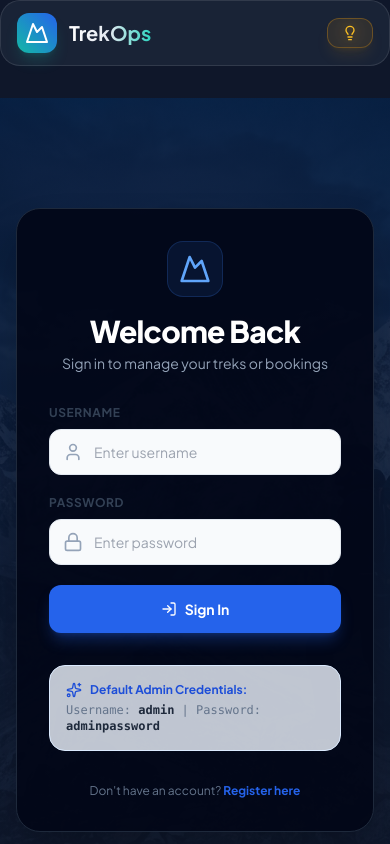
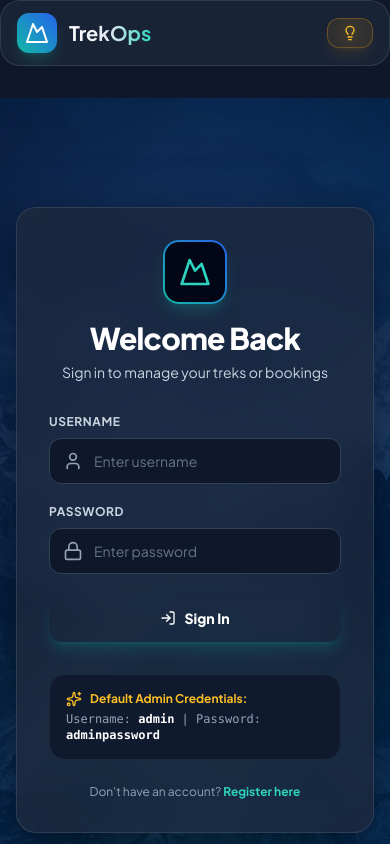
Before and after one commit to AridoshikaZu103/Trekking-Aapp, a React (Vite) app in the folder frontend/: page / in a window 390 px wide. Shown: the top 844 px of the page. Built offline with nearby package versions, Linux system fonts and the light colour scheme; no server answers.

Commit message:
style: remove 3D orbit section and center Welcome Back login card over full-screen mountain background for identical mobile and desktop presentation

```diff
--- a/frontend/src/components/TutorialModal.jsx
+++ b/frontend/src/components/TutorialModal.jsx
@@ -103,29 +103,6 @@ export default function TutorialModal({ isOpen, onClose, onQuickLogin }) {
                   <h4 className="text-sm font-bold text-white">How TrekOps Multi-Role Ecosystem Works</h4>
                   <p className="text-xs text-slate-400 mt-1 leading-relaxed">
                     TrekOps features 3 distinct user roles with full database persistence. You can create accounts or use demo credentials below.
-                  </p>
-                </div>
-              </div>
-
-              {/* 3D Orbit Radar Live Stage */}
-              <div className="p-4 rounded-2xl bg-slate-900/60 border border-slate-800 flex flex-col sm:flex-row items-center justify-between gap-4">
-                <div className="orbit-perspective py-2">
-                  <div className="orbit-stage scale-90">
-                    <div className="orbit-ring-outer" />
-                    <div className="orbit-ring-inner" />
-                    <div className="orbit-center-core">
-                      <Compass className="w-6 h-6 animate-spin-slow" />
-                    </div>
-                    <div className="orbit-node-1">Hampta Pass</div>
-                    <div className="orbit-node-2">Kashmir Lakes</div>
-                    <div className="orbit-node-3">Kedarkantha</div>
-                  </div>
-                </div>
-                <div className="text-left flex-1 pl-2">
-                  <span className="text-[10px] uppercase tracking-wider font-extrabold text-teal-400">Live 3D Expedition Orbit</span>
-                  <h5 className="font-extrabold text-white text-sm mt-0.5">Real-Time Route Radar & Capacity Tracking</h5>
-                  <p className="text-xs text-slate-400 mt-1 leading-relaxed">
-                    Live race map visualization tracks high-altitude Himalayan routes, slots capacity, and staff availability across all roles.
                   </p>
                 </div>
               </div>
--- a/frontend/src/pages/LoginPage.jsx
+++ b/frontend/src/pages/LoginPage.jsx
@@ -1,5 +1,5 @@
 import React, { useState } from 'react';
-import { Mountain, LogIn, Lock, User, ShieldCheck, Compass, Sparkles, Lightbulb } from 'lucide-react';
+import { Mountain, LogIn, Lock, User, Sparkles, ShieldCheck } from 'lucide-react';
 
 const trekkerHeroBg = '/trekker_hero_bg.png';
 
@@ -16,99 +16,39 @@ export default function LoginPage({ onLogin, onNavigateRegister, errorMsg }) {
   };
 
   return (
-    <div className="min-h-screen flex flex-col lg:flex-row mobile-hero-bg lg:bg-[#071939] items-center justify-center p-4 sm:p-6 lg:p-0">
-      {/* Left Split Hero (Image 5 Left) */}
-      <div className="hidden lg:flex flex-1 flex-col justify-between p-14 relative bg-cover bg-center h-full min-h-screen" style={{ backgroundImage: `linear-gradient(135deg, rgba(7, 25, 57, 0.88), rgba(2, 44, 94, 0.78)), url('${trekkerHeroBg}')` }}>
-        <div className="flex items-center justify-between">
-          <div className="flex items-center gap-3 text-2xl font-black text-white">
-            <Mountain className="w-8 h-8 text-blue-400" />
-            <span>TrekOps</span>
-          </div>
-          <span className="text-xs px-3 py-1 rounded-full bg-teal-500/20 text-teal-300 font-bold border border-teal-500/30 flex items-center gap-1.5">
-            <Sparkles className="w-3.5 h-3.5 text-amber-400" /> 3D Expedition Radar
-          </span>
-        </div>
+    <div
+      className="min-h-screen flex items-center justify-center p-4 sm:p-6 lg:p-8 bg-cover bg-center bg-no-repeat relative overflow-hidden"
+      style={{
+        backgroundImage: `linear-gradient(135deg, rgba(7, 25, 57, 0.88), rgba(2, 44, 94, 0.82)), url('${trekkerHeroBg}')`,
+      }}
+    >
+      {/* Ambient background glow effects */}
+      <div className="absolute top-1/4 left-1/2 -translate-x-1/2 -translate-y-1/2 w-96 h-96 bg-blue-500/10 rounded-full blur-3xl pointer-events-none" />
+      <div className="absolute bottom-10 right-10 w-80 h-80 bg-teal-500/10 rounded-full blur-3xl pointer-events-none" />
 
-        {/* 3D Orbit Radar Animation */}
-        <div className="my-6 orbit-perspective">
-          <div className="orbit-stage">
-            <div className="orbit-ring-outer" />
-            <div className="orbit-ring-inner" />
-            <div className="orbit-center-core">
-              <Mountain className="w-6 h-6" />
-            </div>
-            <div className="orbit-node-1">Hampta Pass</div>
-            <div className="orbit-node-2">Kashmir Lakes</div>
-            <div className="orbit-node-3">Kedarkantha</div>
-          </div>
-        </div>
-
-        <div className="max-w-lg">
-          <h1 className="text-5xl font-black text-white leading-tight mb-4">
-            Explore the <span className="text-sky-400">World</span>.<br />
-            Trek with <span className="text-blue-500">Purpose</span>.
-          </h1>
-          <p className="text-slate-300 text-lg mb-8">
-            Manage treks, bookings, teams and adventures seamlessly.
-          </p>
-
-          <div className="space-y-4">
-            <div className="flex items-center gap-4">
-              <div className="w-11 h-11 rounded-full bg-white/10 backdrop-blur-md flex items-center justify-center text-white">
-                <Mountain className="w-5 h-5 text-sky-400" />
-              </div>
-              <div>
-                <div className="font-bold text-white">Discover</div>
-                <div className="text-xs text-slate-300">Amazing trek destinations</div>
-              </div>
-            </div>
-
-            <div className="flex items-center gap-4">
-              <div className="w-11 h-11 rounded-full bg-white/10 backdrop-blur-md flex items-center justify-center text-white">
-                <User className="w-5 h-5 text-blue-400" />
-              </div>
-              <div>
-                <div className="font-bold text-white">Manage</div>
-                <div className="text-xs text-slate-300">Teams, staff & bookings</div>
-              </div>
-            </div>
-
-            <div className="flex items-center gap-4">
-              <div className="w-11 h-11 rounded-full bg-white/10 backdrop-blur-md flex items-center justify-center text-white">
-                <ShieldCheck className="w-5 h-5 text-emerald-400" />
-              </div>
-              <div>
-                <div className="font-bold text-white">Secure</div>
-                <div className="text-xs text-slate-300">Safe & reliable platform</div>
-              </div>
+      {/* Centered Glassmorphic Login Card */}
+      <div className="glass-panel max-w-md w-full p-8 sm:p-10 rounded-3xl border border-slate-700/80 shadow-[0_20px_60px_rgba(0,0,0,0.5)] backdrop-blur-xl bg-slate-950/85 relative z-10 animate-scale-up">
+        {/* Brand Logo Header */}
+        <div className="text-center mb-8">
+          <div className="w-16 h-16 rounded-2xl bg-gradient-to-tr from-teal-500 to-blue-600 p-0.5 shadow-lg shadow-teal-500/20 mx-auto mb-4">
+            <div className="w-full h-full bg-slate-950 rounded-[14px] flex items-center justify-center">
+              <Mountain className="w-8 h-8 text-teal-400" />
             </div>
           </div>
-        </div>
-
-        <div className="text-xs text-slate-400">
-          © 2026 TrekOps Management Application V1. Built for MAD-1 Project.
-        </div>
-      </div>
-
-      {/* Right Form (Mobile glassmorphism / Desktop split) */}
-      <div className="w-full max-w-md lg:max-w-none lg:w-[480px] bg-slate-950/90 lg:bg-white p-8 sm:p-12 rounded-3xl lg:rounded-none border border-slate-800 lg:border-none shadow-2xl lg:shadow-none flex flex-col justify-center my-auto">
-        <div className="text-center mb-8">
-          <div className="w-14 h-14 rounded-2xl bg-blue-500/10 lg:bg-blue-50 text-blue-400 lg:text-blue-600 flex items-center justify-center mx-auto mb-4 border border-blue-500/20 lg:border-none">
-            <Mountain className="w-8 h-8" />
-          </div>
-          <h2 className="text-3xl font-extrabold text-white lg:text-slate-900 tracking-tight">Welcome Back</h2>
-          <p className="text-sm text-slate-400 lg:text-slate-500 mt-1">Sign in to manage your treks or bookings</p>
+          <h2 className="text-3xl font-black text-white tracking-tight">Welcome Back</h2>
+          <p className="text-sm text-slate-300 mt-1.5">Sign in to manage your treks or bookings</p>
         </div>
 
         {errorMsg && (
-          <div className="mb-6 p-4 rounded-xl bg-rose-50 text-rose-600 text-sm font-semibold border border-rose-100">
-            {errorMsg}
+          <div className="mb-6 p-4 rounded-xl bg-rose-500/10 text-rose-400 text-xs font-bold border border-rose-500/30 flex items-center gap-2">
+            <span>⚠️</span>
+            <span>{errorMsg}</span>
           </div>
         )}
 
         <form onSubmit={handleSubmit} className="space-y-5">
           <div>
-            <label className="block text-xs font-bold text-slate-700 uppercase tracking-wider mb-2">
+            <label className="block text-xs font-bold text-slate-300 uppercase tracking-wider mb-2">
               Username
             </label>
             <div className="relative">
@@ -121,13 +61,13 @@ export default function LoginPage({ onLogin, onNavigateRegister, errorMsg }) {
                 value={username}
                 onChange={(e) => setUsername(e.target.value)}
                 placeholder="Enter username"
-                className="w-full pl-11 pr-4 py-3 bg-slate-50 border border-slate-200 rounded-xl text-slate-900 text-sm focus:bg-white focus:border-blue-600 focus:outline-none"
+                className="w-full pl-11 pr-4 py-3 bg-slate-900/90 border border-slate-700 rounded-xl text-white placeholder-slate-500 text-sm focus:border-teal-400 focus:outline-none focus:ring-1 focus:ring-teal-400 transition-all"
               />
             </div>
           </div>
 
           <div>
-            <label className="block text-xs font-bold text-slate-700 uppercase tracking-wider mb-2">
+            <label className="block text-xs font-bold text-slate-300 uppercase tracking-wider mb-2">
               Password
             </label>
             <div className="relative">
@@ -140,7 +80,7 @@ export default function LoginPage({ onLogin, onNavigateRegister, errorMsg }) {
                 value={password}
                 onChange={(e) => setPassword(e.target.value)}
                 placeholder="Enter password"
-                className="w-full pl-11 pr-4 py-3 bg-slate-50 border border-slate-200 rounded-xl text-slate-900 text-sm focus:bg-white focus:border-blue-600 focus:outline-none"
+                className="w-full pl-11 pr-4 py-3 bg-slate-900/90 border border-slate-700 rounded-xl text-white placeholder-slate-500 text-sm focus:border-teal-400 focus:outline-none focus:ring-1 focus:ring-teal-400 transition-all"
               />
             </div>
           </div>
@@ -148,28 +88,35 @@ export default function LoginPage({ onLogin, onNavigateRegister, errorMsg }) {
           <button
             type="submit"
             disabled={loading}
-            className="w-full py-3.5 px-4 bg-blue-600 hover:bg-blue-700 rounded-xl font-bold text-white shadow-lg shadow-blue-600/30 flex items-center justify-center gap-2 text-sm transition-all"
+            className="w-full py-3.5 px-4 btn-gradient rounded-xl font-extrabold text-white shadow-lg shadow-teal-500/20 flex items-center justify-center gap-2 text-sm transition-all hover:opacity-95"
           >
-            <LogIn className="w-4 h-4" />
-            <span>Sign In</span>
+            {loading ? (
+              <span className="w-5 h-5 border-2 border-white/30 border-t-white rounded-full animate-spin" />
+            ) : (
+              <>
+                <LogIn className="w-4 h-4" />
+                <span>Sign In</span>
+              </>
+            )}
           </button>
         </form>
 
-        <div className="mt-8 p-4 rounded-2xl bg-blue-50/80 border border-blue-100 text-xs text-slate-600">
-          <div className="flex items-center gap-2 text-blue-700 font-bold mb-1">
+        {/* Demo Admin Credentials Helper Card */}
+        <div className="mt-8 p-4 rounded-2xl bg-slate-900/80 border border-slate-800 text-xs text-slate-300">
+          <div className="flex items-center gap-2 text-amber-400 font-bold mb-1">
             <Sparkles className="w-4 h-4" />
             <span>Default Admin Credentials:</span>
           </div>
-          <div className="font-mono text-slate-500">
-            Username: <span className="font-bold text-slate-800">admin</span> | Password: <span className="font-bold text-slate-800">adminpassword</span>
+          <div className="font-mono text-slate-400">
+            Username: <span className="font-bold text-white">admin</span> | Password: <span className="font-bold text-white">adminpassword</span>
           </div>
         </div>
 
-        <div className="mt-8 text-center text-xs text-slate-500">
+        <div className="mt-6 text-center text-xs text-slate-400">
           Don't have an account?{' '}
           <button
             onClick={onNavigateRegister}
-            className="text-blue-600 hover:underline font-bold"
+            className="text-teal-400 hover:underline font-bold"
           >
             Register here
           </button>
--- a/frontend/src/pages/RegisterPage.jsx
+++ b/frontend/src/pages/RegisterPage.jsx
@@ -1,5 +1,7 @@
 import React, { useState } from 'react';
 import { Mountain, UserPlus, Lock, Mail, User, ShieldCheck, Compass, Info } from 'lucide-react';
+
+const trekkerHeroBg = '/trekker_hero_bg.png';
 
 export default function RegisterPage({ onRegister, onNavigateLogin, errorMsg }) {
   const [username, setUsername] = useState('');
@@ -16,29 +18,40 @@ export default function RegisterPage({ onRegister, onNavigateLogin, errorMsg })
   };
 
   return (
-    <div className="max-w-md mx-auto my-10 px-4">
-      <div className="glass-panel rounded-3xl p-8 shadow-2xl relative overflow-hidden">
+    <div
+      className="min-h-screen flex items-center justify-center p-4 sm:p-6 lg:p-8 bg-cover bg-center bg-no-repeat relative overflow-hidden"
+      style={{
+        backgroundImage: `linear-gradient(135deg, rgba(7, 25, 57, 0.88), rgba(2, 44, 94, 0.82)), url('${trekkerHeroBg}')`,
+      }}
+    >
+      {/* Ambient background glow effects */}
+      <div className="absolute top-1/4 left-1/2 -translate-x-1/2 -translate-y-1/2 w-96 h-96 bg-blue-500/10 rounded-full blur-3xl pointer-events-none" />
+      <div className="absolute bottom-10 right-10 w-80 h-80 bg-teal-500/10 rounded-full blur-3xl pointer-events-none" />
+
+      {/* Centered Glassmorphic Register Card */}
+      <div className="glass-panel max-w-md w-full p-8 sm:p-10 rounded-3xl border border-slate-700/80 shadow-[0_20px_60px_rgba(0,0,0,0.5)] backdrop-blur-xl bg-slate-950/85 relative z-10 animate-scale-up">
         <div className="text-center mb-8 relative z-10">
           <div className="inline-flex items-center justify-center w-16 h-16 rounded-2xl bg-gradient-to-tr from-teal-500 to-blue-600 shadow-xl shadow-teal-500/20 mb-4">
-            <UserPlus className="w-9 h-9 text-white" />
+            <UserPlus className="w-8 h-8 text-white" />
           </div>
-          <h2 className="text-2xl font-extrabold text-white tracking-tight">Create Account</h2>
-          <p className="text-sm text-slate-400 mt-1">Join as a Trekker or apply for Trek Staff position</p>
+          <h2 className="text-3xl font-black text-white tracking-tight">Create Account</h2>
+          <p className="text-sm text-slate-300 mt-1.5">Join as a Trekker or apply for Trek Staff position</p>
         </div>
 
         {errorMsg && (
-          <div className="mb-6 p-4 rounded-xl bg-rose-500/10 border border-rose-500/30 text-rose-400 text-sm">
-            {errorMsg}
+          <div className="mb-6 p-4 rounded-xl bg-rose-500/10 border border-rose-500/30 text-rose-400 text-xs font-bold flex items-center gap-2">
+            <span>⚠️</span>
+            <span>{errorMsg}</span>
           </div>
         )}
 
         <form onSubmit={handleSubmit} className="space-y-4 relative z-10">
           <div>
-            <label className="block text-xs font-semibold uppercase tracking-wider text-slate-300 mb-1.5">
+            <label className="block text-xs font-bold uppercase tracking-wider text-slate-300 mb-1.5">
               Username
             </label>
             <div className="relative">
-              <div className="absolute inset-y-0 left-0 pl-3.5 flex items-center pointer-events-none text-slate-500">
+              <div className="absolute inset-y-0 left-0 pl-3.5 flex items-center pointer-events-none text-slate-400">
                 <User className="w-5 h-5" />
               </div>
               <input
@@ -47,17 +60,17 @@ export default function RegisterPage({ onRegister, onNavigateLogin, errorMsg })
                 value={username}
                 onChange={(e) => setUsername(e.target.value)}
                 placeholder="Choose username"
-                className="w-full pl-11 pr-4 py-2.5 bg-slate-900/80 border border-slate-700/80 rounded-xl text-slate-100 placeholder-slate-500 focus:outline-none focus:border-teal-500 text-sm"
+                className="w-full pl-11 pr-4 py-3 bg-slate-900/90 border border-slate-700 rounded-xl text-white placeholder-slate-500 text-sm focus:border-teal-400 focus:outline-none focus:ring-1 focus:ring-teal-400 transition-all"
               />
             </div>
           </div>
 
           <div>
-            <label className="block text-xs font-semibold uppercase tracking-wider text-slate-300 mb-1.5">
+            <label className="block text-xs font-bold uppercase tracking-wider text-slate-300 mb-1.5">
               Email Address
             </label>
             <div className="relative">
-              <div className="absolute inset-y-0 left-0 pl-3.5 flex items-center pointer-events-none text-slate-500">
+              <div className="absolute inset-y-0 left-0 pl-3.5 flex items-center pointer-events-none text-slate-400">
                 <Mail className="w-5 h-5" />
               </div>
               <input
@@ -66,17 +79,17 @@ export default function RegisterPage({ onRegister, onNavigateLogin, errorMsg })
                 value={email}
                 onChange={(e) => setEmail(e.target.value)}
                 placeholder="name@example.com"
-                className="w-full pl-11 pr-4 py-2.5 bg-slate-900/80 border border-slate-700/80 rounded-xl text-slate-100 placeholder-slate-500 focus:outline-none focus:border-teal-500 text-sm"
+                className="w-full pl-11 pr-4 py-3 bg-slate-900/90 border border-slate-700 rounded-xl text-white placeholder-slate-500 text-sm focus:border-teal-400 focus:outline-none focus:ring-1 focus:ring-teal-400 transition-all"
               />
             </div>
           </div>
 
           <div>
-            <label className="block text-xs font-semibold uppercase tracking-wider text-slate-300 mb-1.5">
+            <label className="block text-xs font-bold uppercase tracking-wider text-slate-300 mb-1.5">
               Password
             </label>
             <div className="relative">
-              <div className="absolute inset-y-0 left-0 pl-3.5 flex items-center pointer-events-none text-slate-500">
+              <div className="absolute inset-y-0 left-0 pl-3.5 flex items-center pointer-events-none text-slate-400">
                 <Lock className="w-5 h-5" />
               </div>
               <input
@@ -85,13 +98,13 @@ export default function RegisterPage({ onRegister, onNavigateLogin, errorMsg })
                 value={password}
                 onChange={(e) => setPassword(e.target.value)}
                 placeholder="Create password"
-                className="w-full pl-11 pr-4 py-2.5 bg-slate-900/80 border border-slate-700/80 rounded-xl text-slate-100 placeholder-slate-500 focus:outline-none focus:border-teal-500 text-sm"
+                className="w-full pl-11 pr-4 py-3 bg-slate-900/90 border border-slate-700 rounded-xl text-white placeholder-slate-500 text-sm focus:border-teal-400 focus:outline-none focus:ring-1 focus:ring-teal-400 transition-all"
               />
             </div>
           </div>
 
           <div>
-            <label className="block text-xs font-semibold uppercase tracking-wider text-slate-300 mb-1.5">
+            <label className="block text-xs font-bold uppercase tracking-wider text-slate-300 mb-1.5">
               Select Role
             </label>
             <div className="grid grid-cols-2 gap-3">
@@ -100,7 +113,7 @@ export default function RegisterPage({ onRegister, onNavigateLogin, errorMsg })
                 onClick={() => setRole('user')}
                 className={`p-3 rounded-xl border text-left flex flex-col gap-1 transition-all ${
                   role === 'user'
-                    ? 'bg-teal-500/20 border-teal-500 text-white shadow-lg shadow-teal-500/10'
+                    ? 'bg-teal-500/20 border-teal-400 text-white shadow-lg shadow-teal-500/10'
                     : 'bg-slate-900/50 border-slate-700/80 text-slate-400 hover:text-slate-200'
                 }`}
               >
@@ -116,7 +129,7 @@ export default function RegisterPage({ onRegister, onNavigateLogin, errorMsg })
                 onClick={() => setRole('staff')}
                 className={`p-3 rounded-xl border text-left flex flex-col gap-1 transition-all ${
                   role === 'staff'
-                    ? 'bg-amber-500/20 border-amber-500 text-white shadow-lg shadow-amber-500/10'
+                    ? 'bg-amber-500/20 border-amber-400 text-white shadow-lg shadow-amber-500/10'
                     : 'bg-slate-900/50 border-slate-700/80 text-slate-400 hover:text-slate-200'
                 }`}
               >
@@ -139,7 +152,7 @@ export default function RegisterPage({ onRegister, onNavigateLogin, errorMsg })
           <button
             type="submit"
             disabled={loading}
-            className="w-full py-3 px-4 btn-gradient rounded-xl font-semibold text-white shadow-lg flex items-center justify-center gap-2 hover:opacity-95 transition-all text-sm disabled:opacity-50 mt-2"
+            className="w-full py-3.5 px-4 btn-gradient rounded-xl font-extrabold text-white shadow-lg flex items-center justify-center gap-2 hover:opacity-95 transition-all text-sm disabled:opacity-50 mt-2"
           >
             {loading ? (
               <span className="w-5 h-5 border-2 border-white/30 border-t-white rounded-full animate-spin" />
@@ -156,7 +169,7 @@ export default function RegisterPage({ onRegister, onNavigateLogin, errorMsg })
           Already registered?{' '}
           <button
             onClick={onNavigateLogin}
-            className="text-teal-400 hover:text-teal-300 font-semibold underline underline-offset-4 transition-all"
+            className="text-teal-400 hover:text-teal-300 font-bold underline underline-offset-4 transition-all"
           >
             Sign In Here
           </button>
```
Also changed, not shown: 5 other files (tests, documents, lock files or other folders).
